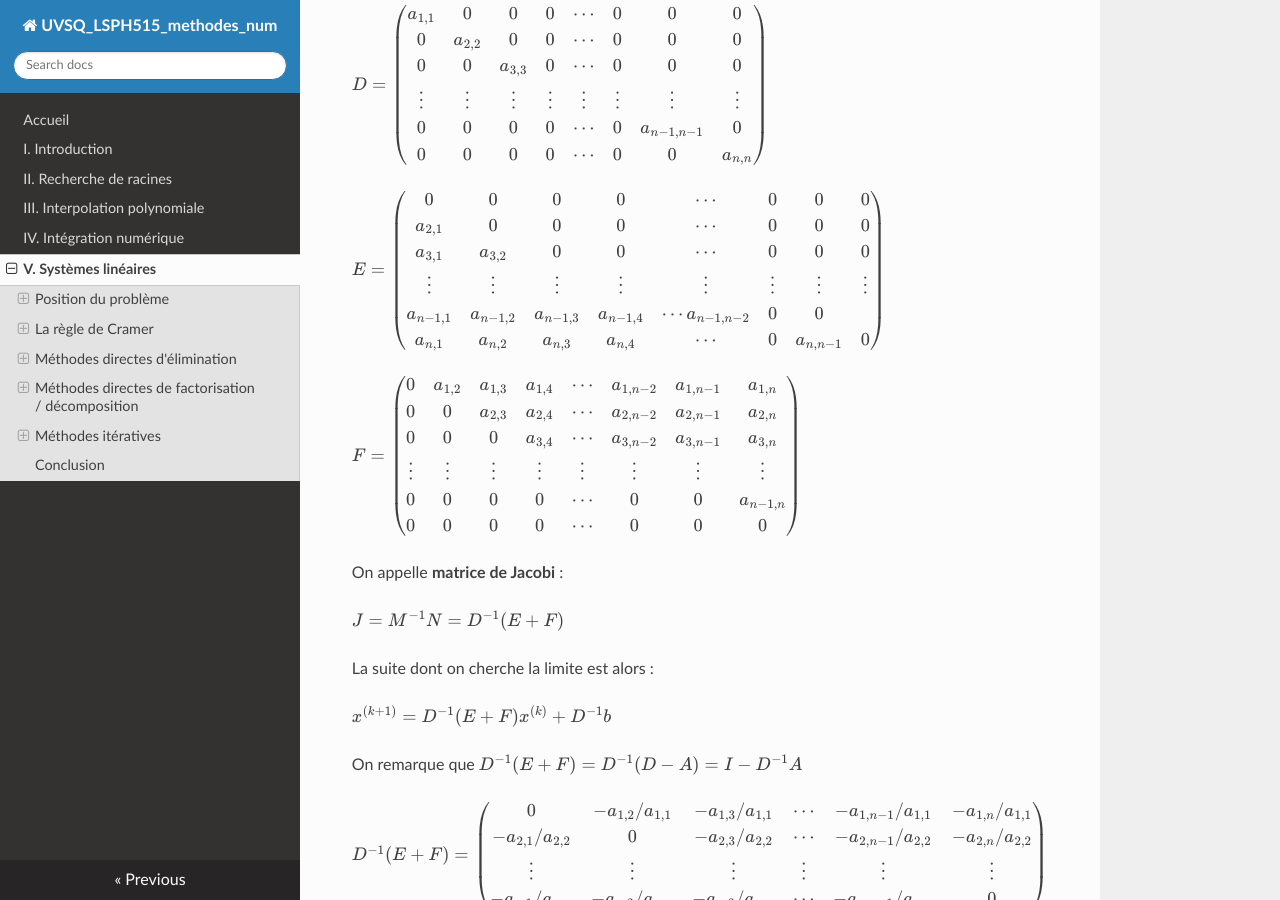
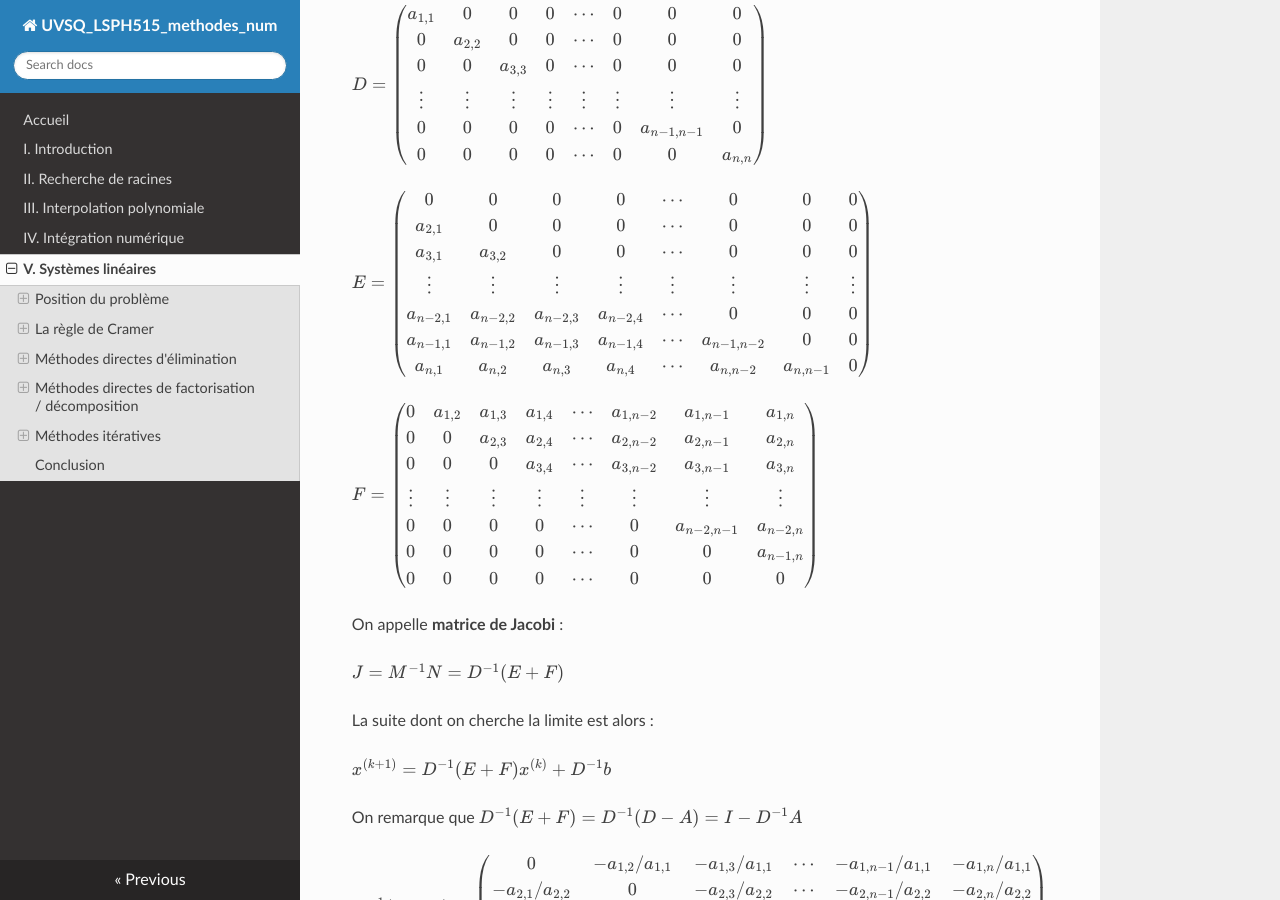
Before and after one commit to NicOudart/UVSQ_LSPH515_methodes_num, an MkDocs documentation site: the page built from docs/Chap5_Systemes_lineaires.md, in a window 1280 px wide and 900 px high, scrolled down 41697 px. Built offline with MkDocs 1.6.1, drawn with Linux system fonts in a browser that asks for light colours; nearby versions of some CDN libraries; some of the changed text lies outside the part shown.

Commit message:
-Updates of Chapter 5. -Add 2 illustrations for relaxation methods of Chapter 5.

```diff
--- a/docs/Chap5_Systemes_lineaires.md
+++ b/docs/Chap5_Systemes_lineaires.md
@@ -2191,8 +2191,9 @@
   a_{2,1} & 0 & 0 & 0 & \cdots & 0 & 0 & 0\\
   a_{3,1} & a_{3,2} & 0 & 0 & \cdots & 0 & 0 & 0\\
   \vdots  & \vdots  & \vdots & \vdots & \vdots & \vdots & \vdots & \vdots\\
-  a_{n-1,1} & a_{n-1,2} & a_{n-1,3} & a_{n-1,4} & \cdots a_{n-1,n-2} & 0 & 0\\
-  a_{n,1} & a_{n,2} & a_{n,3} & a_{n,4} & \cdots & 0 & a_{n,n-1} & 0
+  a_{n-2,1} & a_{n-2,2} & a_{n-2,3} & a_{n-2,4} & \cdots & 0 & 0 & 0\\
+  a_{n-1,1} & a_{n-1,2} & a_{n-1,3} & a_{n-1,4} & \cdots & a_{n-1,n-2} & 0 & 0\\
+  a_{n,1} & a_{n,2} & a_{n,3} & a_{n,4} & \cdots & a_{n,n-2} & a_{n,n-1} & 0
  \end{pmatrix}$
 
 $F =
@@ -2201,6 +2202,7 @@
   0 & 0 & a_{2,3} & a_{2,4} & \cdots & a_{2,n-2} & a_{2,n-1} & a_{2,n}\\
   0 & 0 & 0 & a_{3,4} & \cdots & a_{3,n-2} & a_{3,n-1} & a_{3,n}\\
   \vdots  & \vdots  & \vdots & \vdots & \vdots & \vdots & \vdots & \vdots\\
+  0 & 0 & 0 & 0 & \cdots & 0 & a_{n-2,n-1} & a_{n-2,n}\\
   0 & 0 & 0 & 0 & \cdots & 0 & 0 & a_{n-1,n}\\
   0 & 0 & 0 & 0 & \cdots & 0 & 0 & 0
  \end{pmatrix}$
@@ -2492,12 +2494,12 @@
 
 $D-E =
 \begin{pmatrix}
-  0 & 0 & 0 & 0 & \cdots & 0 & 0 & 0\\
-  -a_{2,1} & 0 & 0 & 0 & \cdots & 0 & 0 & 0\\
-  -a_{3,1} & -a_{3,2} & 0 & 0 & \cdots & 0 & 0 & 0\\
-  \vdots  & \vdots  & \vdots & \vdots & \vdots & \vdots & \vdots & \vdots\\
-  -a_{n-1,1} & -a_{n-1,2} & a_{n-1,3} & a_{n-1,4} & \cdots a_{n-1,n-2} & 0 & 0\\
-  a_{n,1} & a_{n,2} & a_{n,3} & a_{n,4} & \cdots & 0 & a_{n,n-1} & 0
+  0 & 0 & 0 & \cdots & 0 & 0 & 0\\
+  -a_{2,1} & 0 & 0 & \cdots & 0 & 0 & 0\\
+  -a_{3,1} & -a_{3,2} & 0 & \cdots & 0 & 0 & 0\\
+  \vdots  & \vdots  & \vdots & \vdots & \vdots & \vdots & \vdots\\
+  -a_{n-1,1} & -a_{n-1,2} & -a_{n-1,3} & \cdots & -a_{n-1,n-2} & 0 & 0\\
+  -a_{n,1} & -a_{n,2} & -a_{n,3} & \cdots & -a_{n,n-2} & -a_{n,n-1} & 0
  \end{pmatrix}$
 
 On peut facilement en déduire qu'à l'itération $k$, et pour chaque ligne $i$ :
@@ -2742,7 +2744,13 @@
 
 $x_i^{(k)} = \frac{\omega}{a_{i,i}} (b_i - \displaystyle\sum_{j=1}^{i-1} a_{i,j} x_j^{(k)} - \displaystyle\sum_{j=i+1}^{n} a_{i,j} x_j^{(k-1)} - (\frac{1}{\omega}-1) a_{i,i} x_i^{(k-1)})$
 
-
+Voici un théorème utile pour vérifier la convergence de la méthode :
+
+|Théorème|
+|:-|
+|- Si la méthode de la relaxation converge, alors $0 < \omega < 2$.|
+|- Si $A$ est à diagonale strictement dominante, la méthode de la relaxation converge pour tout vecteur de départ $x^{(0)}$ si $0 < \omega \leq 1$.|
+|- Si $A$ est symétrique définie positive, la méthode de relaxation converge pour tout vecteur de départ $x^{(0)}$ si $0 < \omega < 2$.|
 
 #### Algorithme
 
```
Also changed, not shown: docs/img/Chap5_exemple_relaxation_optimale_xs1_15000.png (added), docs/img/Chap5_exemple_relaxation_optimale_xs1_22250.png (added).
